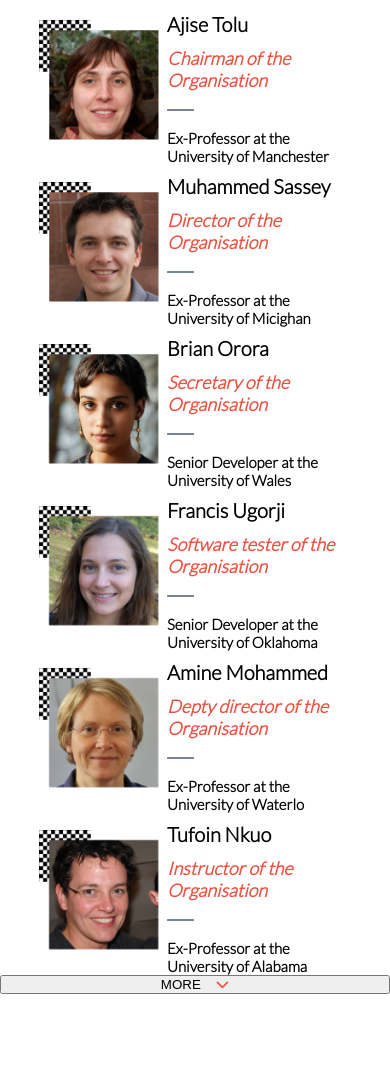
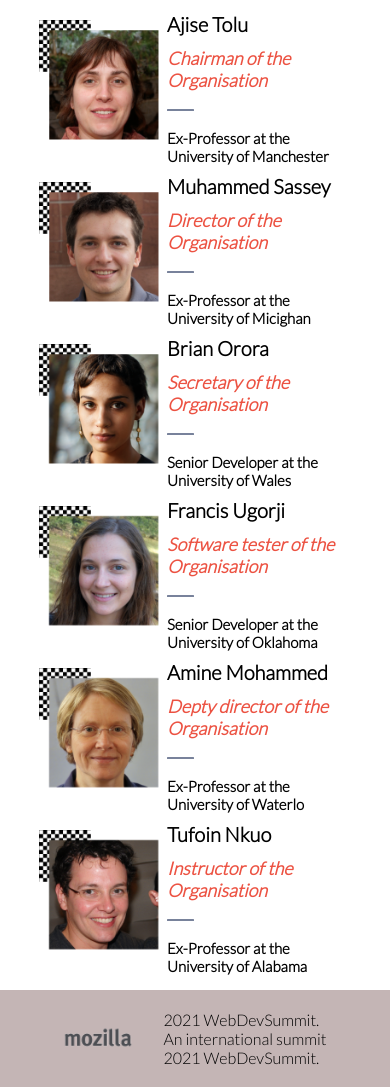
Before and after one commit to Whoistolu/open_source_conference_page, a website: page index.html in a window 390 px wide. Shown: the part 2171-3258 px from the top of the page. Before the commit the page ends 3165 px from the top, so only its background shows below. Drawn offline with Linux system fonts and the light colour scheme; a web font is replaced by a local one.

Commit message:
Implement footer for the mobile homepage also as requested by the TSE

```diff
--- a/about.css
+++ b/about.css
@@ -248,6 +248,7 @@ h3 {
   justify-content: center;
   align-items: center;
   gap: 30px;
+  width: 100%;
 }
 
 .mobile-about-footer img {
--- a/index.html
+++ b/index.html
@@ -94,7 +94,6 @@
                 <h2 id="event">Event Speakers</h2>
                 <div class="image-container" id="image-container1">
                 </div>
-                <button class="more-btn"><span>MORE</span><i class="fas fa-chevron-down arrow"></i></button>
             </div>
             <div class="partners">
                 <h2>Partner</h2>
@@ -111,7 +110,7 @@
     <footer>
         <div class="mobile-about-footer">
             <img src="img/mozilla.png" alt="mozilla-image">
-            <div><p>2021 WebDevSummit. An international online summit<br>2021 WebDevSummit. An international online summit<br>2021 WebDevSummit. An international online summit</p></div>
+            <div><p>2021 WebDevSummit.<br>An international summit<br>2021 WebDevSummit.</p></div>
         </div>
     </footer>
     <script src="script.js"></script>
--- a/style.css
+++ b/style.css
@@ -247,18 +247,18 @@ body {
 }
 
 .mobile-about-footer {
-  background-color: #fff;
   display: flex;
-  padding: 25px;
+  padding: 20px;
   justify-content: center;
   align-items: center;
-  gap: 20px;
+  gap: 30px;
+  background-color: #c4b5b5;
+  margin-top: 15px;
+  width: 100%;
 }
 
-.mobile-about-footer p {
-  color: #000;
-  font-size: 18px;
-  font-weight: 900;
+.mobile-about-footer img {
+  width: 20%;
 }
 
 .arrow {
@@ -283,10 +283,6 @@ body {
 }
 
 .partners {
-  display: none;
-}
-
-.mobile-about-footer {
   display: none;
 }
 
@@ -509,10 +505,6 @@ body {
     min-width: 800px;
   }
 
-  .more-btn {
-    display: none;
-  }
-
   .partners {
     display: flex;
     flex-direction: column;
```
